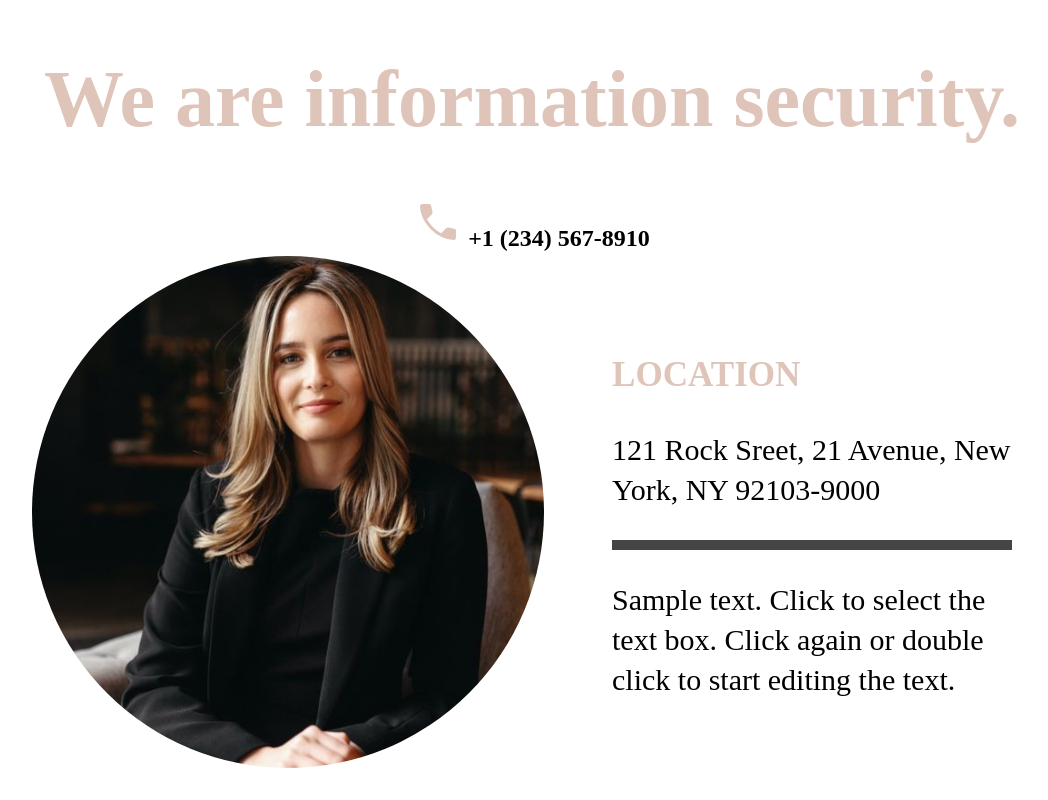
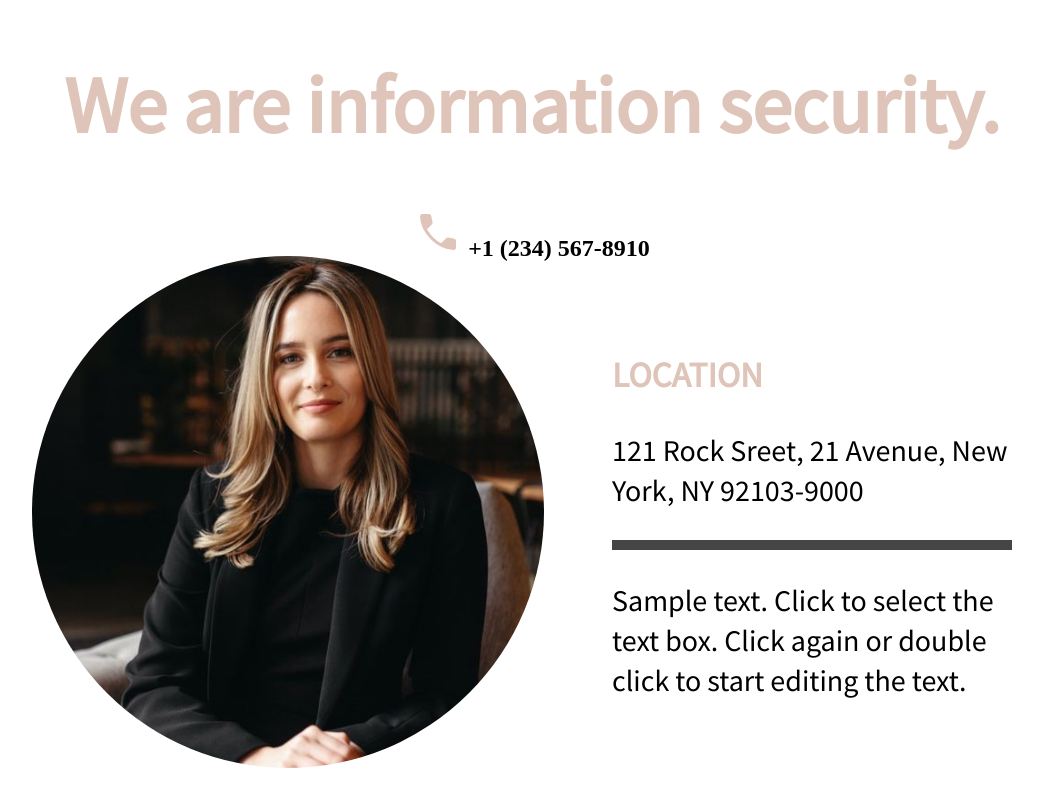
Before and after one commit to ex1side/it-hw-01, a plain HTML site: page index.html in a window 1280 px wide. Shown: the whole page, without its empty margins (108-1156 px from the left). Drawn offline with Linux system fonts and the light colour scheme.

Commit message:
changed fonts

```diff
--- a/css/style.css
+++ b/css/style.css
@@ -10,6 +10,7 @@
 .heading {
     color: #dfc5b9;
     font-weight: bold;
+    font-family: 'Source Sans Pro', sans-serif;
 }
 
 .round-picture {
@@ -22,11 +23,12 @@
     object-fit: cover;
 }
 
-.location-text {
+.text {
     position: absolute;
     left: 720px;
     top: 320px;
     font-size: 30px;
     line-height: 40px;
     width: 400px;
+    font-family: 'Source Sans Pro', sans-serif;
 }
--- a/index.html
+++ b/index.html
@@ -7,6 +7,10 @@
     <title>Homework</title>
 
     <link rel="stylesheet" href="css/style.css">
+
+    <link rel="preconnect" href="https://fonts.googleapis.com">
+    <link rel="preconnect" href="https://fonts.gstatic.com" crossorigin>
+    <link href="https://fonts.googleapis.com/css2?family=Source+Sans+Pro&display=swap" rel="stylesheet">
 </head>
 <body>
     <header class="header">
@@ -16,7 +20,7 @@
             +1 (234) 567-8910
         </h2>
     </header>
-    <main class="location-text">
+    <main class="text">
         <h3 class="heading" style="text-transform: uppercase;">Location</h3>
         <p>121 Rock Sreet, 21 Avenue, New York, NY 92103-9000</p>
         <hr size="10px" color="#454545">
```
